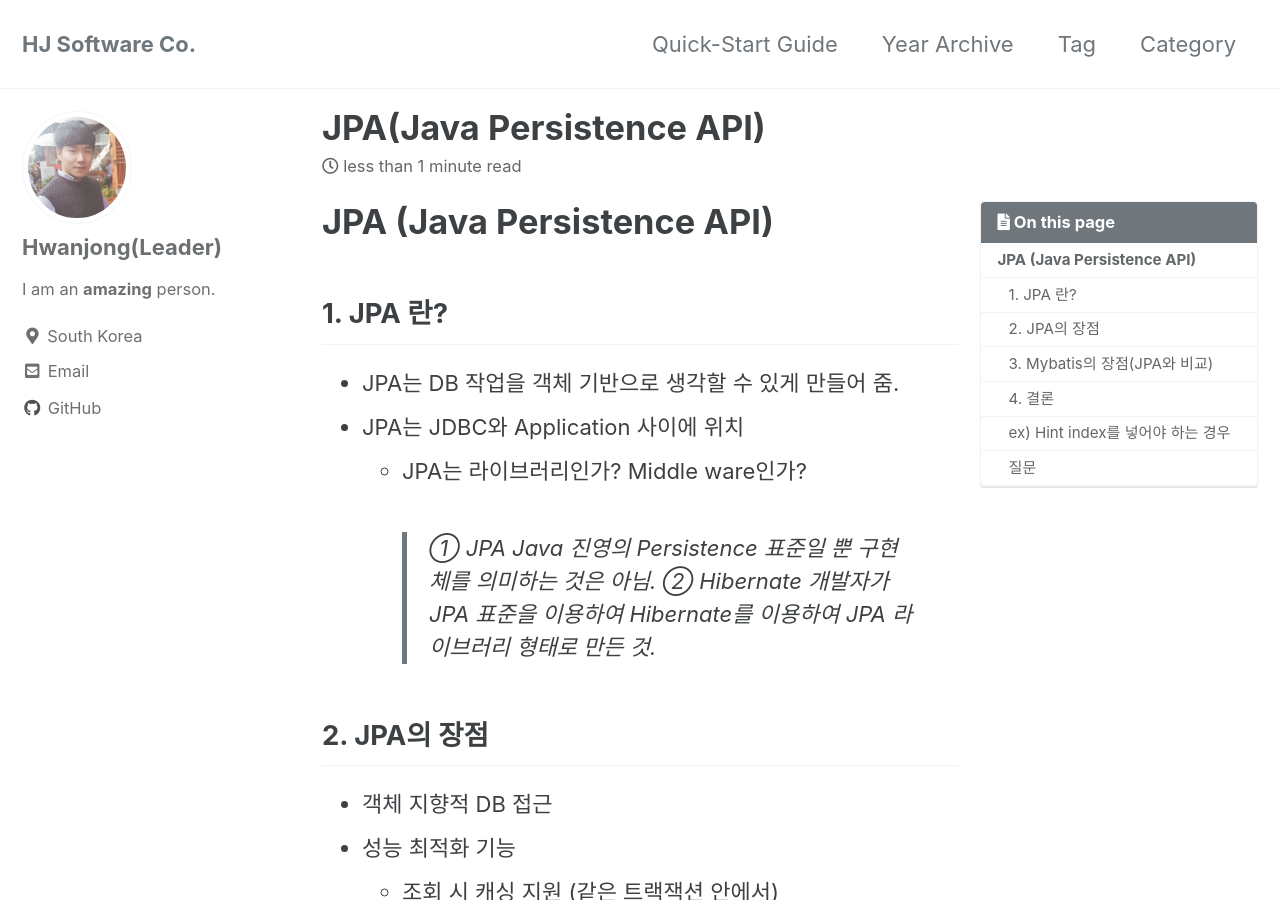
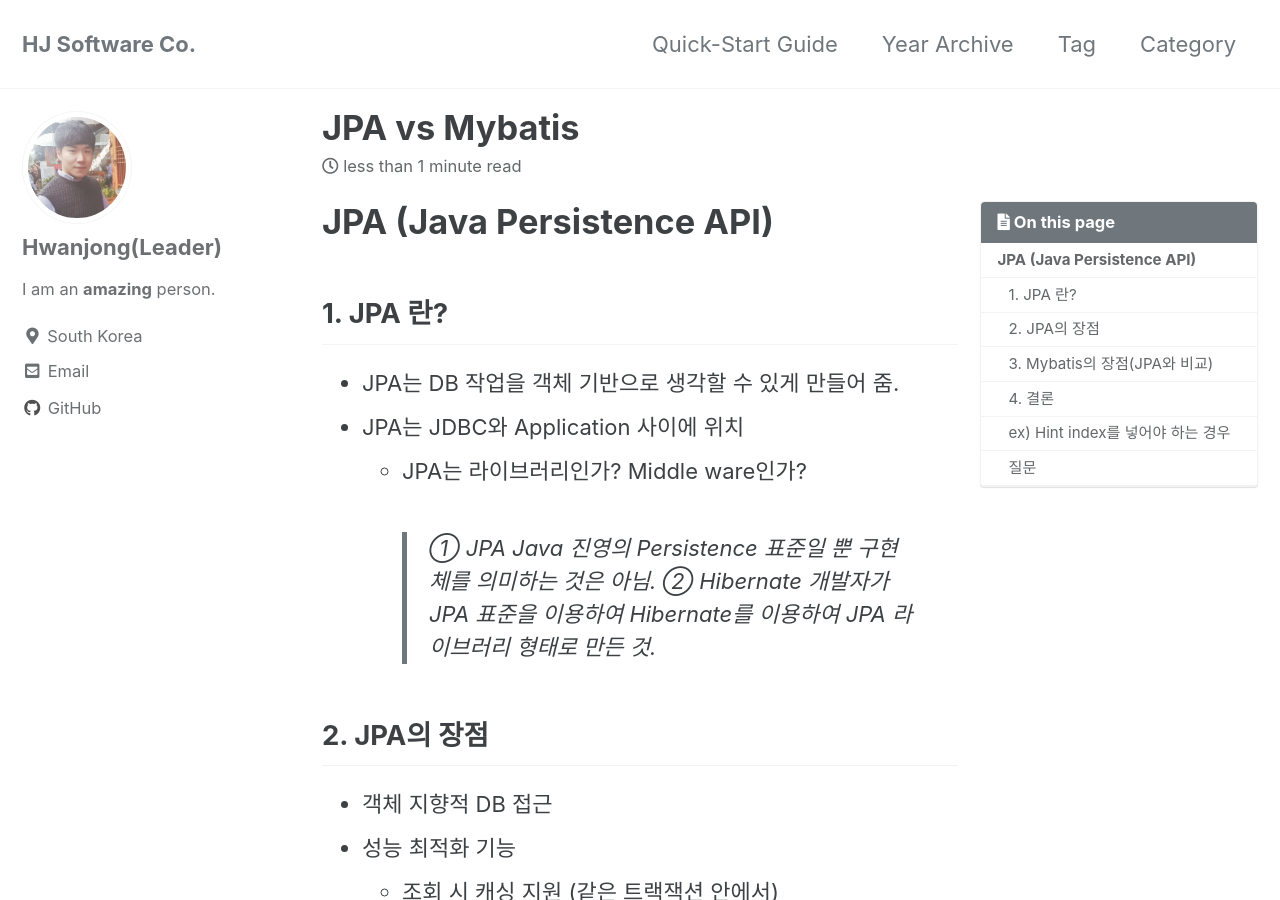
Before and after one commit to hwanjong/hwanjong.github.io, a Jekyll site: the page built from _posts/2021-10-19-JPA.md, in a window 1280 px wide and 900 px high. Built offline with Jekyll 4.4.1, drawn with Linux system fonts in a browser that asks for light colours; cached includes are drawn as plain includes; comment, search, counter and statistics services are not loaded.

Commit message:
Update file

```diff
--- a/_posts/2021-10-19-JPA.md
+++ b/_posts/2021-10-19-JPA.md
@@ -1,5 +1,5 @@
 ---
-title: "JPA(Java Persistence API)"
+title: "JPA vs Mybatis"
 date: 2021-10-19 00:26:28 -0400
 categories: backend
 tags : spring java jpa
```
